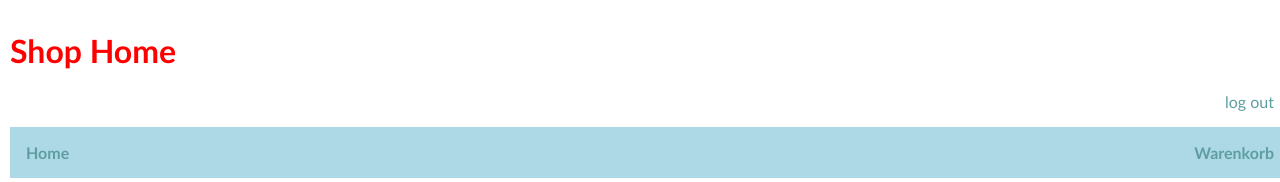
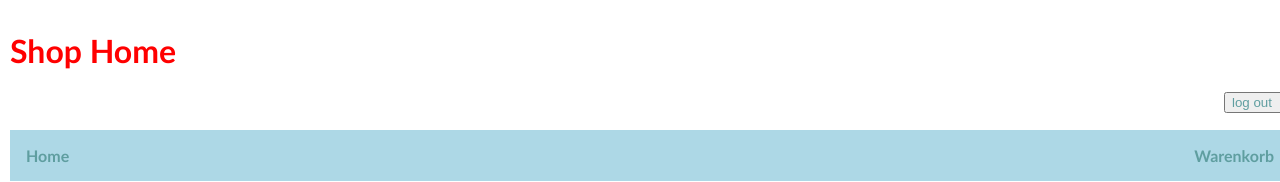
Before and after one commit to LorAutumn/reactshop, a React (Create React App) app: page / in a window 1280 px wide. Shown: the top 182 px of the page. Built offline with nearby package versions, Linux system fonts and the light colour scheme.

Commit message:
added login/off button whtout function

```diff
--- a/src/components/Header.js
+++ b/src/components/Header.js
@@ -13,7 +13,9 @@ class Header extends React.Component {
     return (
       <div className='header'>
         <h1>Shop Home</h1>
-        <p id='isLoggedIn'>{this.state.isLoggedIn ? 'log out' : 'log in'}</p>
+        <button id='isLoggedIn'>{this.state.isLoggedIn ? 'log out' : 'log in'}</button>
+        <br/>
+        <br/>
         <nav>
           <ul className='nav'>
             <li className='home'>Home</li>
--- a/src/style.css
+++ b/src/style.css
@@ -24,7 +24,7 @@ body {
 #isLoggedIn {
   color: cadetblue;
   padding-right: 16px;
-  text-align: right
+  float: right
 }
 
 .shoppingCart {
```
